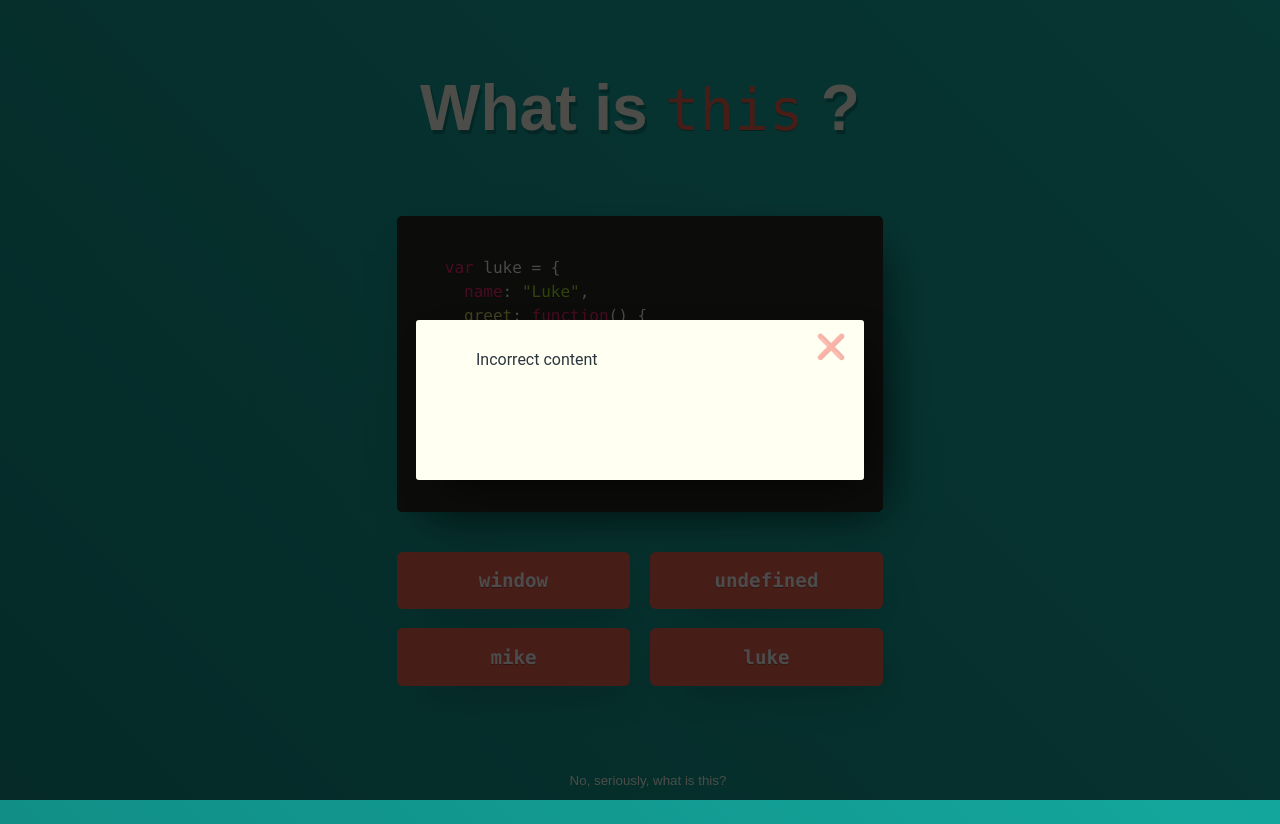
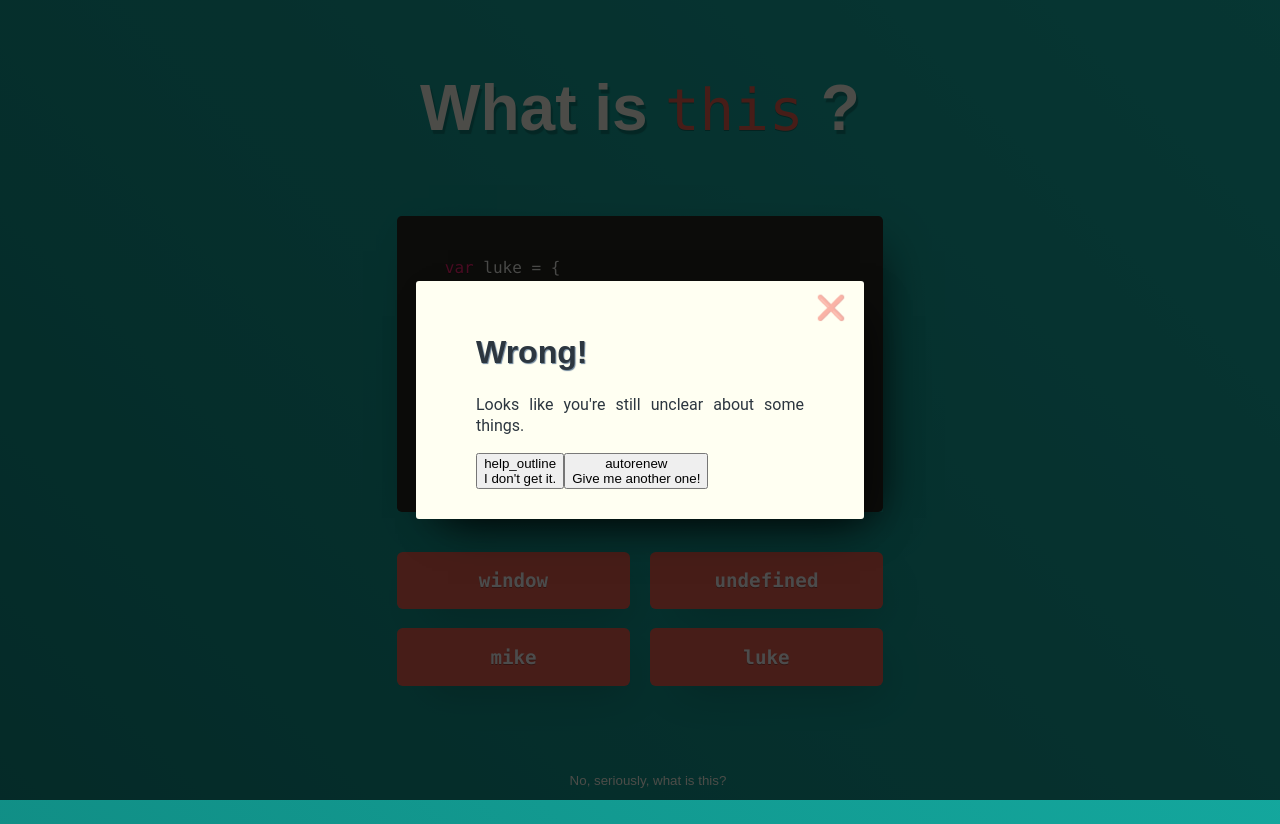
Before and after one commit to sroelants/whatisthis-react, a React (Create React App) app: page / in a window 1280 px wide. Both pictures are taken after a click on the button "window". Built offline with nearby package versions, Linux system fonts and the light colour scheme.

Commit message:
Added actual Correct and Incorrect text to content.js

```diff
--- a/src/content.js
+++ b/src/content.js
@@ -109,6 +109,38 @@ const about_content = (
   </div>
 );
 
-const correct_content = "Correct content";
-const incorrect_content = "Incorrect content";
-export {about_content, correct_content, incorrect_content};
+const correct_content = (
+  <div>
+    <h1>Correct!</h1>
+    <p>You seem to be getting a hang of it. Or was it just a fluke?</p>
+    <div class="card__options">
+      <button class="card__button explanation">
+        <div class="material-icons card__button__helper-icon">help_outline</div>
+        <span class="card__button__text">I don't get it.</span>
+      </button>
+      <button class="card__button next">
+        <div class="material-icons card__button__helper-icon">autorenew</div>
+        <span class="card__button__text">Give me another one!</span>
+      </button>
+    </div>
+  </div>
+);
+
+const incorrect_content = (
+  <div>
+    <h1>Wrong!</h1>
+    <p> Looks like you're still unclear about some things.</p>
+    <div class="card__options">
+      <button class="card__button explanation">
+        <div class="material-icons card__button__helper-icon">help_outline</div>
+        <span class="card__button__text">I don't get it.</span>
+      </button>
+      <button class="card__button next">
+        <div class="material-icons card__button__helper-icon">autorenew</div>
+        <span class="card__button__text">Give me another one!</span>
+      </button>
+    </div>
+  </div>
+);
+
+export { about_content, correct_content, incorrect_content };
```
